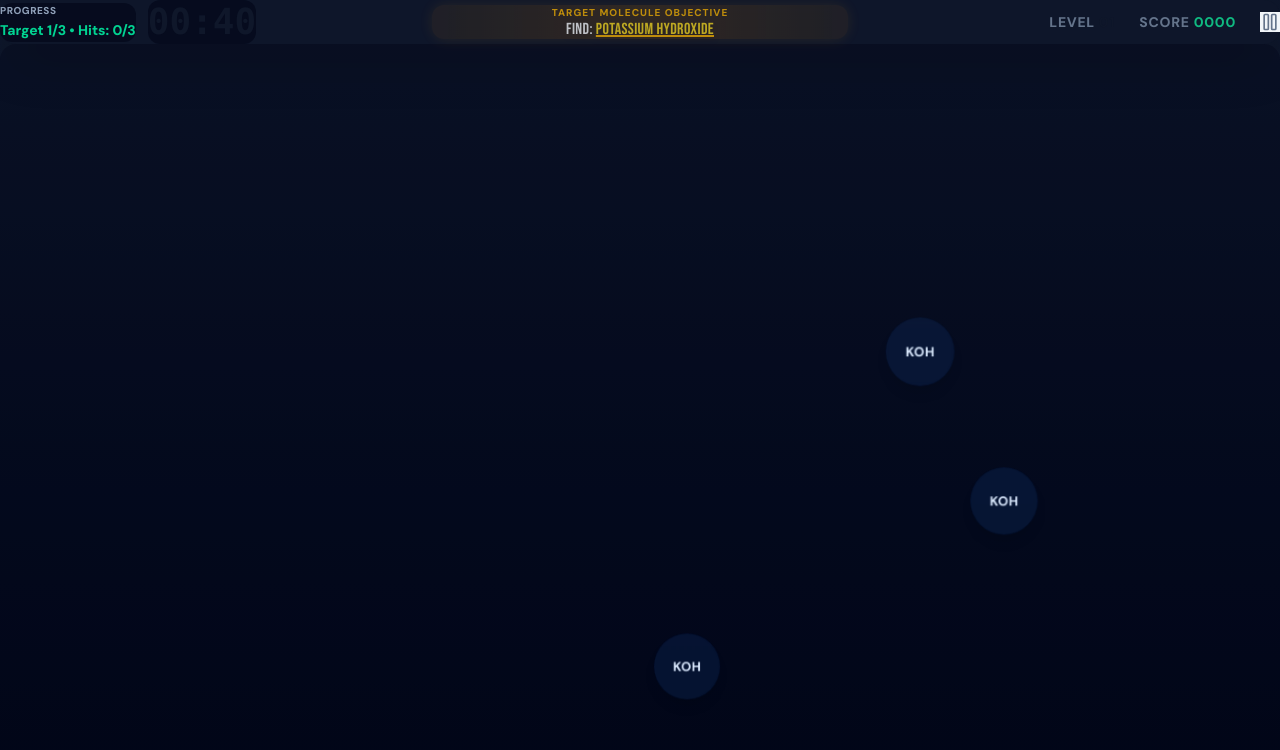
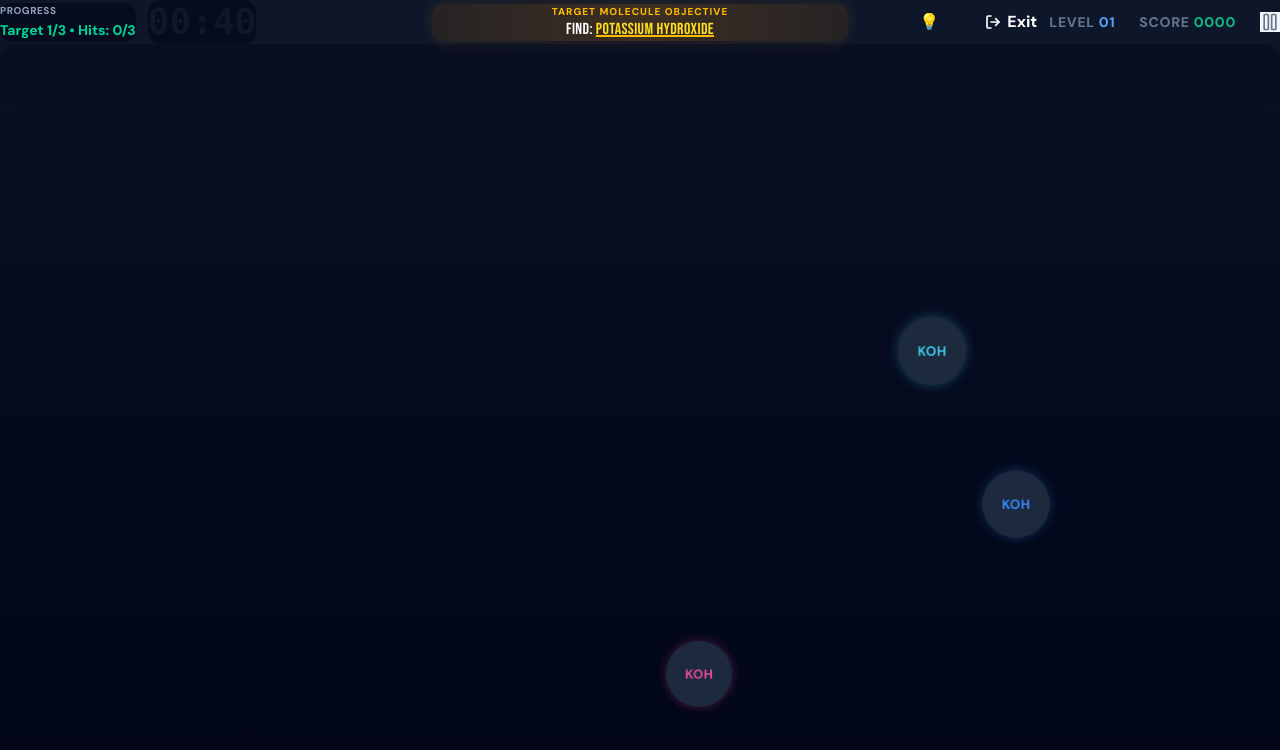
Before and after one commit to StellaSlad-Appian/chem-games, a Next.js app: page /games/formula-blaster in a window 1280 px wide. Shown: the top 750 px of the page. Built offline with nearby package versions, Linux system fonts and the light colour scheme.

Commit message:
improved UI, removed unnecessary info

```diff
--- a/src/app/games/acid-classification/page.tsx
+++ b/src/app/games/acid-classification/page.tsx
@@ -1,6 +1,8 @@
+// src/app/games/chemical-classifier/page.tsx
 'use client';
 
 import { useState, useEffect, useRef } from 'react';
+import { useRouter } from 'next/navigation';
 import { Beaker, Flame, Droplet, Atom } from "lucide-react";
 
 // Shared Components
@@ -17,6 +19,8 @@ const MAX_MISTAKES = 3;
 const MAX_LEVEL = 5;
 
 export default function ClassificationGame() {
+  const router = useRouter();
+
   // --- USER'S GAME ENGINE STATE ---
   const [currentLevel, setCurrentLevel] = useState<number>(1);
   const [score, setScore] = useState<number>(0);
@@ -49,6 +53,11 @@ export default function ClassificationGame() {
 
   const currentChemical = currentLevelChemicals[poolIndex];
 
+  // 🔄 Automatically hide the hint when transitioning to a new chemical card
+  useEffect(() => {
+    setShowChemicalName(false);
+  }, [currentChemical]);
+
   // Synchronized Formula Rendering logic
   const renderFormula = (formula: string) => {
     return formula.split(/(\d+)/).map((part, index) => {
@@ -61,6 +70,17 @@ export default function ClassificationGame() {
       }
       return <span key={index}>{part}</span>;
     });
+  };
+
+  // --- NEW ACTIONS HANDLERS FOR THE UNIFIED HEADER COMPONENT ---
+  const handleTriggerManualHint = () => {
+    if (gameState !== 'playing' || !currentChemical) return;
+    // Uses the existing boolean flag to reveal the IUPAC / common name under the formula
+    setShowChemicalName(true);
+  };
+
+  const handleExitGame = () => {
+    router.push('/');
   };
 
   const handleSelection = (selectedType: ChemicalClassification) => {
@@ -150,15 +170,18 @@ export default function ClassificationGame() {
         <Header
           gameTitle="Chemical Classifier"
           gameSubtitle="CLASSIFY MOLECULE"
-          targetName={currentChemical?.name || "Loading..."}
           progressText={`${correctInRound} / ${targetQuota} Sorted`}
           currentLevel={currentLevel}
           score={score}
           gameState={gameState}
           onTogglePause={togglePause}
+          onExit={handleExitGame}
+          onTriggerHint={handleTriggerManualHint}
 
-          showTimer={false} // Timer disabled!
-          showLives={true}  // Lives enabled!
+
+          customTaskDescription="Classify the molecule: Acid, Base or Neutral?"
+          showTimer={false}
+          showLives={true}
           lives={currentLives}
           maxLives={MAX_MISTAKES}
         />
@@ -194,7 +217,9 @@ export default function ClassificationGame() {
                   {renderFormula(currentChemical.formula)}
                 </h2>
                 {showChemicalName && (
-                  <p className="text-xs md:text-sm text-slate-400 mt-2 font-medium opacity-80">{currentChemical.name}</p>
+                  <p className="text-xs md:text-sm text-slate-500 dark:text-slate-400 mt-2 font-bold opacity-100 tracking-wide uppercase bg-slate-100 dark:bg-zinc-800 px-3 py-1 rounded-md animate-fade-in">
+                    {currentChemical.name}
+                  </p>
                 )}
               </>
             )}
--- a/src/app/games/formula-blaster/page.tsx
+++ b/src/app/games/formula-blaster/page.tsx
@@ -2,6 +2,7 @@
 'use client';
 
 import { useState, useEffect, useRef } from 'react';
+import { useRouter } from 'next/navigation';
 
 // Shared Components
 import Header from '../../../components/games/GamesHeader';
@@ -37,6 +38,7 @@ const generateChemicalHint = (chem: Chemical): string => {
 };
 
 export default function FormulaBlasterPage() {
+  const router = useRouter();
   const [gameState, setGameState] = useState<GameState>('playing');
   const [score, setScore] = useState(0);
   const [currentLevel, setCurrentLevel] = useState(1);
@@ -176,11 +178,23 @@ export default function FormulaBlasterPage() {
       setActiveHint(null);
       setBubbles((prev) => prev.filter((b) => b.id !== id));
 
-      // 🛡️ THE FIX: Only increment state here. No wave logic!
       setCorrectInRound((prev) => prev + 1);
     } else {
-      setActiveHint(hint);
+      // hint on the molecule we are looking for
+      if (currentTarget) {
+        setActiveHint(`Looking for: ${generateChemicalHint(currentTarget)}`);
+      }
     }
+  };
+
+  const handleTriggerManualHint = () => {
+    if (gameState !== 'playing' || !currentTarget) return;
+    // Displays the hint for the molecule they are actively looking for
+    setActiveHint(`Objective Target: ${generateChemicalHint(currentTarget)}`);
+  };
+
+  const handleExitGame = () => {
+    router.push('/');
   };
 
   const handleAnimationEnd = (id: string) => {
@@ -228,12 +242,13 @@ export default function FormulaBlasterPage() {
         gameTitle="Formula Blaster"
         gameSubtitle="TARGET MOLECULE OBJECTIVE"
         targetName={currentTarget?.name}
-        // 🛡️ THE FIX: Restored UI visibility so you know exactly how many hits you need
         progressText={`Target ${currentTargetPhase}/3 • Hits: ${correctInRound}/${targetQuota}`}
         currentLevel={currentLevel}
         score={score}
         gameState={gameState}
         onTogglePause={togglePause}
+        onExit={handleExitGame}
+        onTriggerHint={handleTriggerManualHint}
 
         showTimer={true}
         timeLeft={timeLeft}
--- a/src/components/games/BlasterBubble.tsx
+++ b/src/components/games/BlasterBubble.tsx
@@ -59,19 +59,40 @@ export default function BlasterBubble({
           onExpired(id);
         }
       }}
-      className={`absolute bottom-0 cursor-pointer select-none touch-none will-change-transform rounded-full flex items-center justify-center border shadow-lg backdrop-blur-[2px] transition-all
-        ${hasError ? 'shake-animation border-red-500 bg-red-950/40 text-red-200' : 'border-blue-400/40 bg-blue-500/10 hover:bg-blue-400/20 text-blue-100 hover:scale-105 active:scale-90'}
-      `}
+      className="absolute bottom-0 cursor-pointer select-none touch-none will-change-transform flex items-center justify-center z-10"
       style={{
         left: `${xPos}%`,
-        width: '72px',
-        height: '72px',
+        width: '96px',
+        height: '96px',
         animation: `floatUp ${speed}s linear forwards`,
       }}
     >
-      <span className="text-sm font-black tracking-wide select-none">
-        {renderSubscripts(formula)}
-      </span>
+      {/* 🚀 Dynamic Scoped Style block to smoothly cycle line colors without causing re-renders */}
+      <style dangerouslySetInnerHTML={{__html: `
+        @keyframes borderLineCycle {
+          0% { border-color: #22d3ee; color: #22d3ee; box-shadow: 0 0 12px rgba(34,211,238,0.3); }
+          33% { border-color: #ec4899; color: #ec4899; box-shadow: 0 0 12px rgba(236,72,153,0.3); }
+          66% { border-color: #3b82f6; color: #3b82f6; box-shadow: 0 0 12px rgba(59,130,246,0.3); }
+          100% { border-color: #22d3ee; color: #22d3ee; box-shadow: 0 0 12px rgba(34,211,238,0.3); }
+        }
+        .animate-bubble-line {
+          animation: borderLineCycle 4s linear infinite;
+        }
+      `}} />
+
+      {/* Visual Inner Circular Bubble Component - Updated with solid bg-slate-800 to prevent transparency blending */}
+      <div
+        className={`w-[72px] h-[72px] rounded-full flex items-center justify-center border-2 shadow-xl transition-all duration-150
+          ${hasError
+            ? 'shake-animation border-red-500 bg-red-950 text-red-100 shadow-[0_0_15px_rgba(239,68,68,0.4)]'
+            : 'animate-bubble-line bg-slate-800 hover:scale-110 hover:border-cyan-300 hover:text-cyan-100 active:scale-95'
+          }
+        `}
+      >
+        <span className="text-sm font-black tracking-wide select-none">
+          {renderSubscripts(formula)}
+        </span>
+      </div>
     </div>
   );
 }
--- a/src/components/games/GameStats.tsx
+++ b/src/components/games/GameStats.tsx
@@ -14,7 +14,7 @@ export default function GameStats({ level, score, isPaused, onTogglePause }: Gam
       {/* Level indicator */}
       <span className="text-sm font-bold tracking-wider uppercase" style={{ color: 'var(--muted)' }}>
         LEVEL{' '}
-        <span className="font-black" style={{ color: 'var(--foreground)' }}>
+        <span className="font-black text-blue-400"> {/* matches the Play icon's blue-500 */}
           {level.toString().padStart(2, '0')}
         </span>
       </span>
@@ -22,7 +22,7 @@ export default function GameStats({ level, score, isPaused, onTogglePause }: Gam
       {/* Score */}
       <span className="text-sm font-bold tracking-wider uppercase" style={{ color: 'var(--muted)' }}>
         SCORE{' '}
-        <span className="font-black" style={{ color: 'var(--correct)' }}>
+        <span className="font-black" style={{ color: 'var(--correct)' }}> {/* stays green */}
           {score.toString().padStart(4, '0')}
         </span>
       </span>
--- a/src/components/games/GamesHeader.tsx
+++ b/src/components/games/GamesHeader.tsx
@@ -1,7 +1,7 @@
 // src/components/games/GamesHeader.tsx
 'use client';
 
-import React from 'react';
+import { LogOut } from 'lucide-react';
 import GameStats from './GameStats';
 import GameTimer from './GameTimer';
 import GameLives from './GameLives';
@@ -9,16 +9,20 @@ import GameLives from './GameLives';
 interface HeaderProps {
   gameTitle: string;
   gameSubtitle: string;
-  targetName: string | undefined;
+  targetName?: string | undefined; // Made optional to prevent strict typing errors
 
   // Progress indicators
   progressText: string;
   currentLevel: number;
   score: number;
 
-  // State Toggles (What each game needs)
+  // State Toggles
   gameState: string;
   onTogglePause: () => void;
+
+  // Action Handlers
+  onExit?: () => void;
+  onTriggerHint?: () => void;
 
   // Conditional Component Flag Injectors
   showTimer?: boolean;
@@ -26,6 +30,10 @@ interface HeaderProps {
   showLives?: boolean;
   lives?: number;
   maxLives?: number;
+
+  // 🌟 NEW: Optional Parameters for Configuration Flexibility
+  showCenterTask?: boolean;        // Allows hiding the center banner completely
+  customTaskDescription?: string;  // Overrides the "Find: XYZ" phrase with custom text
 }
 
 export default function Header({
@@ -37,11 +45,15 @@ export default function Header({
   score,
   gameState,
   onTogglePause,
+  onExit,
+  onTriggerHint,
   showTimer = false,
   timeLeft = 0,
   showLives = false,
   lives = 3,
-  maxLives = 3
+  maxLives = 3,
+  showCenterTask = true,         // Default to visible for backward compatibility
+  customTaskDescription
 }: HeaderProps) {
   return (
     <header className="w-full bg-slate-900/90 backdrop-blur-md border-2 border-slate-800 rounded-2xl p-4 grid grid-cols-1 md:grid-cols-3 items-center gap-4 shadow-2xl z-40 select-none">
@@ -73,18 +85,53 @@ export default function Header({
         )}
       </div>
 
-      {/* CENTER SLOT: HERO TASK DISPLAY (Always centered, highly prominent) */}
-      <div className="text-center bg-linear-to-r from-amber-500/10 via-amber-500/20 to-amber-500/10 border-2 border-amber-500/40 rounded-xl py-2 px-6 shadow-[0_0_15px_rgba(245,158,11,0.15)] animate-pulse">
+      {/* CENTER SLOT: HERO TASK DISPLAY */}
+      {showCenterTask ? (
+        <div className="text-center bg-linear-to-r from-amber-500/10 via-amber-500/20 to-amber-500/10 border-2 border-amber-500/40 rounded-xl py-2 px-6 shadow-[0_0_15px_rgba(245,158,11,0.15)]">
           <span className="text-[10px] uppercase tracking-widest text-amber-400 font-black block mb-0.5">
             {gameSubtitle}
           </span>
-        <h1 className="text-2xl md:text-3xl font-black text-white tracking-wide drop-shadow-md">
+          <h1 className="text-xl md:text-2xl font-black text-white tracking-wide drop-shadow-md leading-snug">
+            {customTaskDescription ? (
+              // If a custom label description is passed, use it directly
+              <span className="text-yellow-300">{customTaskDescription}</span>
+            ) : (
+              // Fallback to traditional target mode configuration
+              <>
                 Find: <span className="text-yellow-300 underline decoration-2 decoration-amber-400">{targetName || 'Loading...'}</span>
+              </>
+            )}
           </h1>
         </div>
+      ) : (
+        /* Empty Spacer to maintain 3-column balance alignment if the center task is disabled entirely */
+        <div className="hidden md:block" />
+      )}
 
-      {/* RIGHT SLOT: FIXED STATS PANEL & PAUSE ANCHOR */}
-      <div className="flex items-center justify-center md:justify-end gap-4">
+      {/* RIGHT SLOT: FIXED STATS PANEL & NAVIGATION ACTION CONTROLS */}
+      <div className="flex flex-wrap items-center justify-center md:justify-end gap-3">
+        {onTriggerHint && (
+          <button
+            onClick={onTriggerHint}
+            disabled={gameState !== 'playing'}
+            className="bg-amber-500 hover:bg-amber-400 disabled:opacity-40 disabled:pointer-events-none active:scale-95 text-slate-950 font-black text-xs px-3.5 py-2 rounded-xl transition-all shadow-md flex items-center gap-1 cursor-pointer select-none"
+            title="Get Target Molecule Hint"
+          >
+            <span>💡</span> Hint
+          </button>
+        )}
+
+        {onExit && (
+          <button
+            onClick={onExit}
+            className="bg-rose-600 hover:bg-rose-500 active:scale-95 text-white font-black text-xs px-3.5 py-2 rounded-xl transition-all shadow-md flex items-center gap-1.5 cursor-pointer select-none"
+            title="Exit Game Session"
+          >
+            <LogOut className="w-4 h-4 text-white! stroke-[2.5]" stroke="#ffffff" />
+            <span className="text-white font-black">Exit</span>
+          </button>
+        )}
+
         <GameStats
           level={currentLevel}
           score={score}
```
Lines whose indentation alone changed are shown as unchanged.
